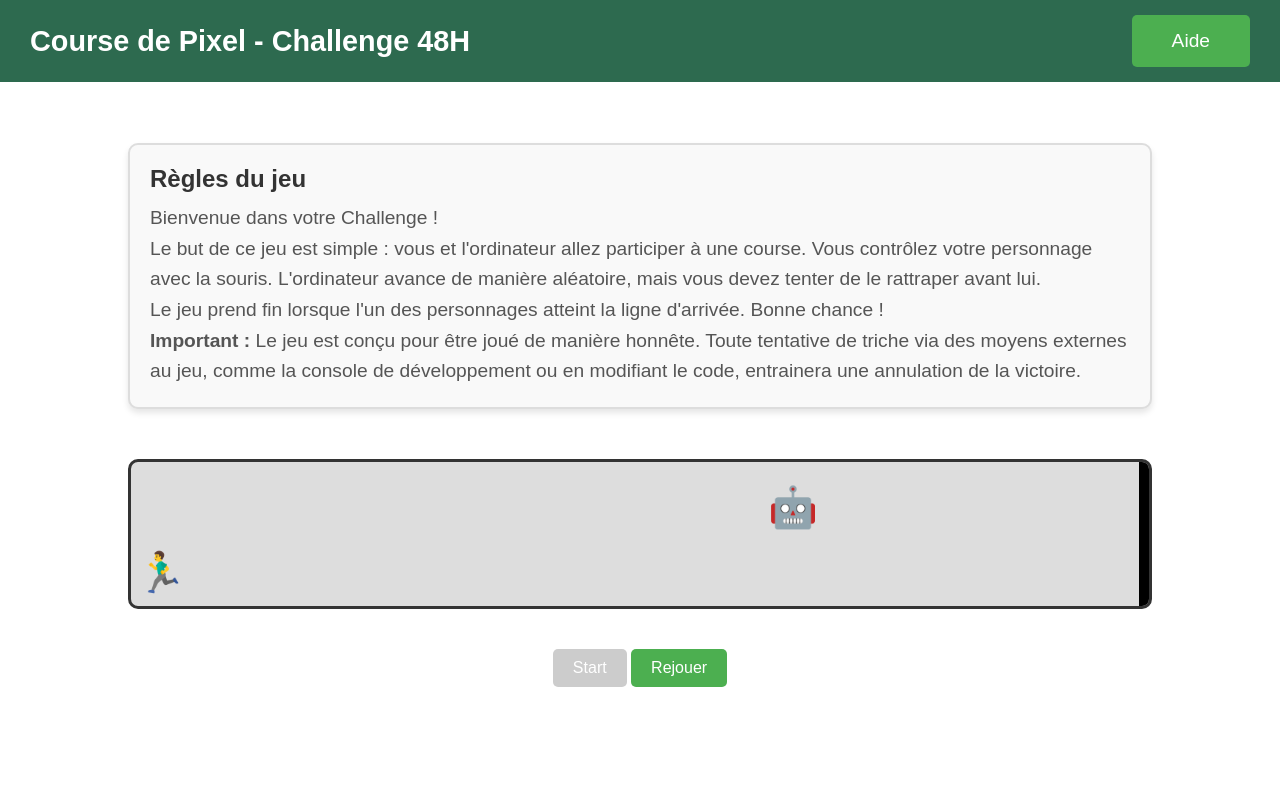
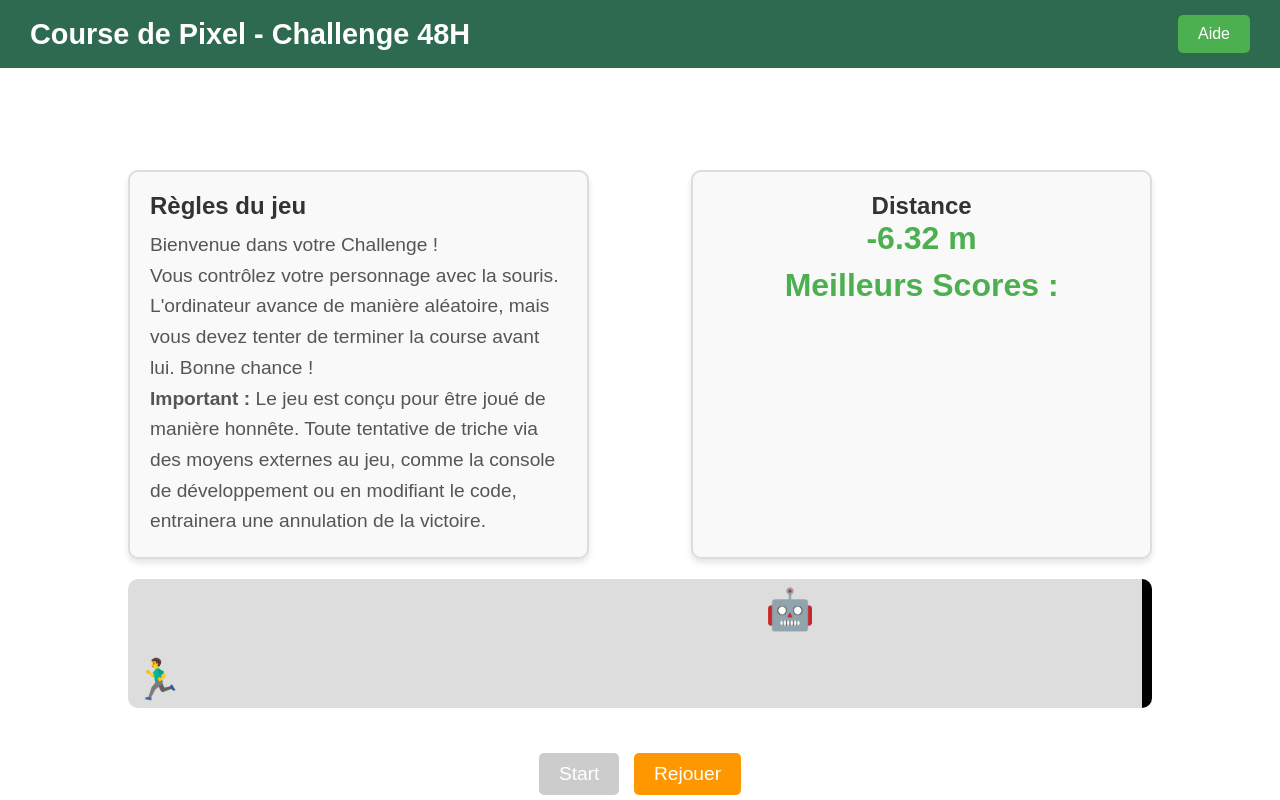
Before and after one commit to TomBallauri/Challenge48h, a plain HTML site: page PixelRun/static/index.html in a window 1280 px wide. Both pictures are taken after a click on the button "Start". Drawn offline with Linux system fonts and the light colour scheme.

Commit message:
integration scoreboard

```diff
--- a/PixelRun/static/index.html
+++ b/PixelRun/static/index.html
@@ -7,26 +7,40 @@
   <link rel="stylesheet" href="style.css">
 </head>
 <body>
+  <!-- Header -->
   <div class="header">
     <h1>Course de Pixel - Challenge 48H</h1>
     <button id="help">Aide</button>
   </div>
 
+  <!-- Contenu principal -->
+  <div class="main-content">
+    <!-- Règles du jeu -->
     <div class="rules">
       <h2>Règles du jeu</h2>
       <p>Bienvenue dans votre Challenge !</p>
-        <p>Le but de ce jeu est simple : vous et l'ordinateur allez participer à une course. Vous contrôlez votre personnage avec la souris. L'ordinateur avance de manière aléatoire, mais vous devez tenter de le rattraper avant lui.</p>
-        <p>Le jeu prend fin lorsque l'un des personnages atteint la ligne d'arrivée. Bonne chance !</p>
-
+      <p>Vous contrôlez votre personnage avec la souris. L'ordinateur avance de manière aléatoire, mais vous devez tenter de terminer la course avant lui. Bonne chance !</p>
       <p><strong>Important :</strong> Le jeu est conçu pour être joué de manière honnête. Toute tentative de triche via des moyens externes au jeu, comme la console de développement ou en modifiant le code, entrainera une annulation de la victoire.</p>
     </div>
 
+    <!-- Scoreboard -->
+    <div class="scoreboard">
+      <h3>Distance</h3>
+        <p id="score">0</p>
+        <p id="progression"></p> <!-- Espace pour afficher l'écart -->
+        <p>Meilleurs Scores :</p>
+          <ul id="best-scores"></ul>
+    </div>
+  </div>
+
+  <!-- Zone de jeu -->
   <div class="track">
     <div class="player" id="player">🏃‍♂️</div>
     <div class="computer" id="computer">🤖</div>
     <div class="finish-line" id="finish-line"></div>
   </div>
 
+  <!-- Contrôles -->
   <div class="controls">
     <button id="start">Start</button>
     <button id="restart" disabled>Rejouer</button>
--- a/PixelRun/static/script.js
+++ b/PixelRun/static/script.js
@@ -8,6 +8,7 @@ let playerPosition = 0; // Position du joueur
 let computerPosition = 0; // Position de l'ordinateur
 let gameStarted = false; // Le jeu est-il en cours ?
 let computerInterval; // Stocke l'intervalle de déplacement de l'ordinateur
+let distanceInterval; // Variable pour stocker l'intervalle de mise à jour de la distance
 
 // Fonction pour déplacer l'emoji du joueur
 function movePlayer() {
@@ -38,12 +39,15 @@ startButton.addEventListener("click", () => {
 
   clearInterval(computerInterval);
   computerInterval = setInterval(moveComputer, 20);
+
+  startDistanceTracking(); // Démarre la mise à jour continue de la distance
 });
 
 // Fonction de réinitialisation du jeu
 restartButton.addEventListener("click", () => {
   gameStarted = false;
   clearInterval(computerInterval);
+  stopDistanceTracking(); // Arrête la mise à jour continue de la distance
   playerPosition = 0;
   computerPosition = 0;
   player.style.left = "0px";
@@ -56,8 +60,33 @@ restartButton.addEventListener("click", () => {
 function endGame(message) {
   gameStarted = false;
   clearInterval(computerInterval);
+  stopDistanceTracking(); // Arrête la mise à jour continue de la distance
   alert(message);
 }
+
+// Fonction pour démarrer le suivi de la distance
+function startDistanceTracking() {
+  distanceInterval = setInterval(updateDistance, 100); // Mettre à jour la distance toutes les 100ms
+}
+
+// Fonction pour arrêter le suivi de la distance
+function stopDistanceTracking() {
+  clearInterval(distanceInterval);
+}
+
+// Fonction pour mettre à jour la distance entre le joueur et l'ordinateur dans le scoreboard
+function updateDistance() {
+  let distance = playerPosition - computerPosition;
+  let distanceInMeters = (distance / 100).toFixed(2); // Conversion en mètres
+  const distanceDisplay = document.getElementById("score");
+
+  if (distance >= 0) {
+    distanceDisplay.textContent = `+${distanceInMeters} m`; // Affichage positif
+  } else {
+    distanceDisplay.textContent = `${distanceInMeters} m`; // Affichage négatif
+  }
+}
+
 
 // Drag & Drop du joueur
 player.addEventListener("mousedown", (e) => {
@@ -88,7 +117,7 @@ player.addEventListener("mousedown", (e) => {
   window.addEventListener("mouseup", onMouseUp);
 });
 
-// Clic gauche pour avancer par petits incréments légèrement augmentés
+// Fonction pour mettre à jour la distance entre le joueur et l'ordinateur lors du clic
 document.addEventListener("mousedown", () => {
   if (gameStarted) {
     playerPosition += 22; // Déplacement par clic légèrement augmenté
@@ -96,9 +125,50 @@ document.addEventListener("mousedown", () => {
       playerPosition = finishLine.offsetLeft - player.offsetWidth;
     }
     movePlayer();
+    updateDistance(); // Mettre à jour la distance après chaque mouvement du joueur
 
     if (playerPosition >= finishLine.offsetLeft - player.offsetWidth) {
       endGame("Vous avez gagné !");
     }
   }
 });
+
+// Fonction pour mettre à jour les meilleurs scores en localStorage
+function updateBestScores(newScore) {
+  let bestScores = JSON.parse(localStorage.getItem("bestScores")) || [];
+
+  bestScores.push(newScore);
+  bestScores.sort((a, b) => b - a); // Trier par ordre décroissant
+  bestScores = bestScores.slice(0, 3); // Garder seulement les 3 meilleurs
+
+  localStorage.setItem("bestScores", JSON.stringify(bestScores));
+  displayBestScores();
+}
+
+// Fonction pour afficher les meilleurs scores
+function displayBestScores() {
+  let bestScores = JSON.parse(localStorage.getItem("bestScores")) || [];
+  let bestScoresList = document.getElementById("best-scores");
+
+  bestScoresList.innerHTML = ""; // Nettoyer l'affichage
+  bestScores.forEach(score => {
+    let li = document.createElement("li");
+    let scoreInMeters = (score / 100).toFixed(2);
+    li.textContent = `${scoreInMeters} m`;
+    bestScoresList.appendChild(li);
+  });
+}
+
+// Met à jour les meilleurs scores à chaque fin de partie
+function endGame(message) {
+  gameStarted = false;
+  clearInterval(computerInterval);
+  stopDistanceTracking();
+  alert(message);
+
+  let finalDistance = playerPosition - computerPosition;
+  updateBestScores(finalDistance);
+}
+
+// Afficher les scores au chargement de la page
+document.addEventListener("DOMContentLoaded", displayBestScores);
--- a/PixelRun/static/style.css
+++ b/PixelRun/static/style.css
@@ -9,9 +9,10 @@
   background-color: #fff; /* Fond de la page en blanc */
   display: flex;
   flex-direction: column;
-    justify-content: center;
+  justify-content: flex-start;
   align-items: center;
   height: 100vh;
+  padding-top: 70px; /* Espacement pour le header */
 }
 
 .header {
@@ -47,23 +48,21 @@
   background-color: #45a049; /* Vert plus clair lors du survol */
 }
 
-  #help {
-    padding: 15px 40px; /* Augmentation du padding pour agrandir le bouton "Aide" */
-    font-size: 1.2rem; /* Augmentation de la taille du texte du bouton "Aide" */
-  }s
-
-  body {
-    padding-top: 70px; /* Ajout de padding pour laisser de l'espace sous le header */
-  }
-
 button:disabled {
   cursor: not-allowed;
   background-color: #ccc;
 }
 
+/* Section principale avec règles et scoreboard */
+.main-content {
+  display: flex;
+  justify-content: space-between;
+  width: 80%; /* Largeur du contenu principal */
+  margin-top: 100px; /* Espacement sous le header */
+}
+
 .rules {
-    width: 80%;
-    margin: 30px auto;
+  width: 45%;
   padding: 20px;
   background-color: #f9f9f9;
   border: 2px solid #ddd;
@@ -83,13 +82,45 @@
   line-height: 1.6;
 }
 
+.scoreboard {
+  width: 45%;
+  padding: 20px;
+  background-color: #f9f9f9;
+  border: 2px solid #ddd;
+  border-radius: 10px;
+  box-shadow: 0px 4px 6px rgba(0, 0, 0, 0.1);
+  text-align: center;
+}
+
+.scoreboard h3 {
+  font-size: 1.5rem;
+  color: #333;
+}
+
+.scoreboard p {
+  font-size: 2rem;
+  color: #4caf50;
+  font-weight: bold;
+}
+
+/* Ajout pour l'écart de progression */
+#progression {
+  font-size: 1.2rem;
+  color: #ff9800; /* Une couleur orange pour l'écart */
+  font-weight: normal;
+  margin-top: 10px;
+}
+
+
+/* Zone de jeu */
 .track {
-    width: 90%;
-    height: 200px;
   position: relative;
-    background-color: #d3d3d3;
-    margin-top: 100px;
-    border: 3px solid #333;
+  width: 80%;
+  height: 150px;
+  background-color: #ddd;
+  margin: 20px auto;
+  border-radius: 10px;
+  overflow: hidden;
 }
 
 .player, .computer {
@@ -97,11 +128,11 @@
   position: absolute;
   bottom: 0;
   padding: 0.5%;
+  user-select: none; /* Empêche la sélection de texte */
 }
 
 .player {
   left: 0;
-    bottom: 5px
 }
 
 .computer {
@@ -119,23 +150,37 @@
   z-index: 10;
 }
 
+/* Contrôles */
 .controls {
   margin-top: 20px;
 }
 
-  .track {
-    position: relative;
-    width: 80%;
-    height: 150px;
-    background-color: #ddd;
-    margin: 20px auto;
-    border-radius: 10px;
-    overflow: hidden;
+#start, #restart {
+  padding: 10px 20px;
+  font-size: 1.2rem;
+  margin: 5px;
+  cursor: pointer;
+  border-radius: 5px;
+  border: none;
 }
 
-  #player, #computer {
-    user-select: none; /* Empêche la sélection du texte */
-    -webkit-user-drag: none; /* Désactive le glisser-déposer sur WebKit */
-    -moz-user-select: none; /* Pour Firefox */
-    -ms-user-select: none; /* Pour Internet Explorer/Edge */
+#start {
+  background-color: #4caf50;
 }
+
+#restart {
+  background-color: #ff9800;
+}
+
+#start:hover {
+  background-color: #45a049;
+}
+
+#restart:hover {
+  background-color: #e68900;
+}
+
+#restart:disabled, #start:disabled {
+  background-color: #ccc; /* Gris lorsque le bouton est désactivé */
+  cursor: not-allowed;
+}
```
Lines whose indentation alone changed are shown as unchanged.
